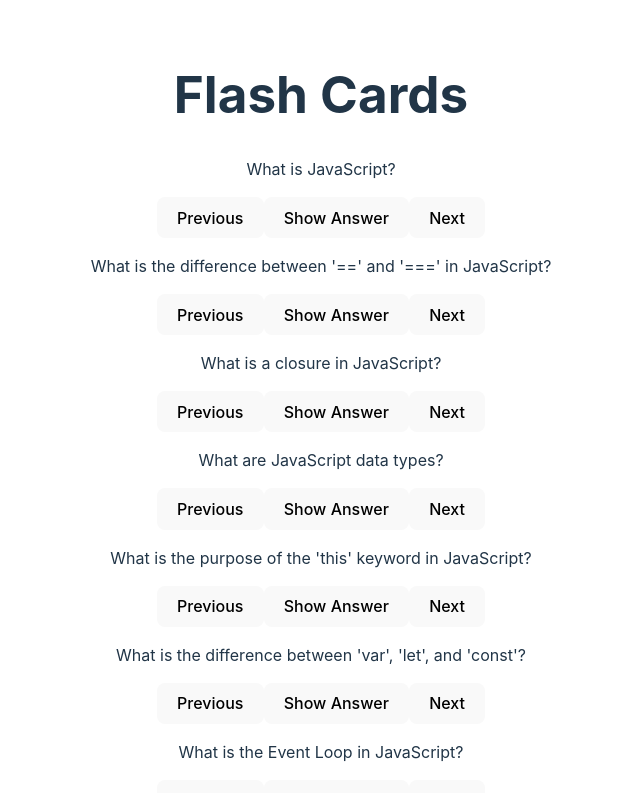
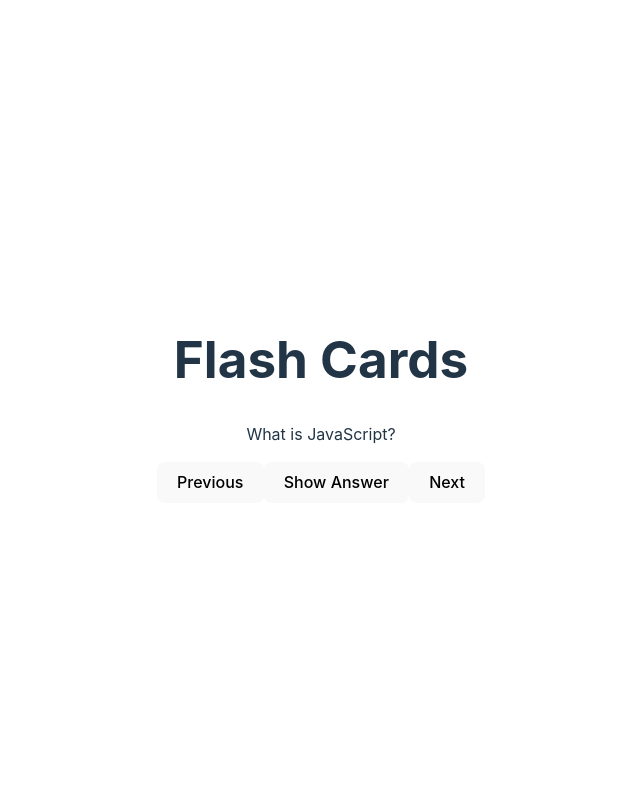
Before and after one commit to 07krW5Hnr5ghy/flash-cards, a React (Vite) app: page / in a window 1280 px wide. Shown: the top 793 px of the page, without its empty margins (319-959 px from the left). Built offline with nearby package versions, Linux system fonts and the light colour scheme.

Commit message:
refactor(main): write logic to show only a question at time with the navigation buttons

```diff
--- a/src/App.jsx
+++ b/src/App.jsx
@@ -6,12 +6,14 @@ import './App.css'
 import FlashCard from './components/FlashCard'
 
 function App() {
-  const [count, setCount] = useState(0);
+  const [currentQuestion, setCurrentQuestion] = useState(0);
   console.log(questionsData);
   return (
     <>
       <h1>Flash Cards</h1>
-      {questionsData.map((question,index)=><FlashCard {...question} key={index}/>)}
+      <div>
+        {<FlashCard {...questionsData[currentQuestion]} setQuestion={setCurrentQuestion} lastIndex={questionsData.length-1}/>}
+      </div>
     </>
   )
 }
--- a/src/components/FlashCard.jsx
+++ b/src/components/FlashCard.jsx
@@ -1,5 +1,5 @@
 import { useState } from "react";
-function FlashCard({question,answer}){
+function FlashCard({question,answer,setQuestion,lastIndex}){
     const [toggleAnswer,setToggleAnswer] = useState(false);
     return(
         <div>
@@ -7,9 +7,9 @@ function FlashCard({question,answer}){
                 <p>{toggleAnswer ? answer:question}</p>
             </div>
             <div>
-                <button>Previous</button>
+                <button onClick={() => setQuestion(prev => prev>0 ? prev-1 : prev)}>Previous</button>
                 <button onClick={() => setToggleAnswer(!toggleAnswer)}>{toggleAnswer ? "Hide Answer" : "Show Answer"}</button>
-                <button>Next</button>
+                <button onClick={() => setQuestion(prev => prev<lastIndex?prev+1:prev)}>Next</button>
             </div>
         </div>
     );
```
